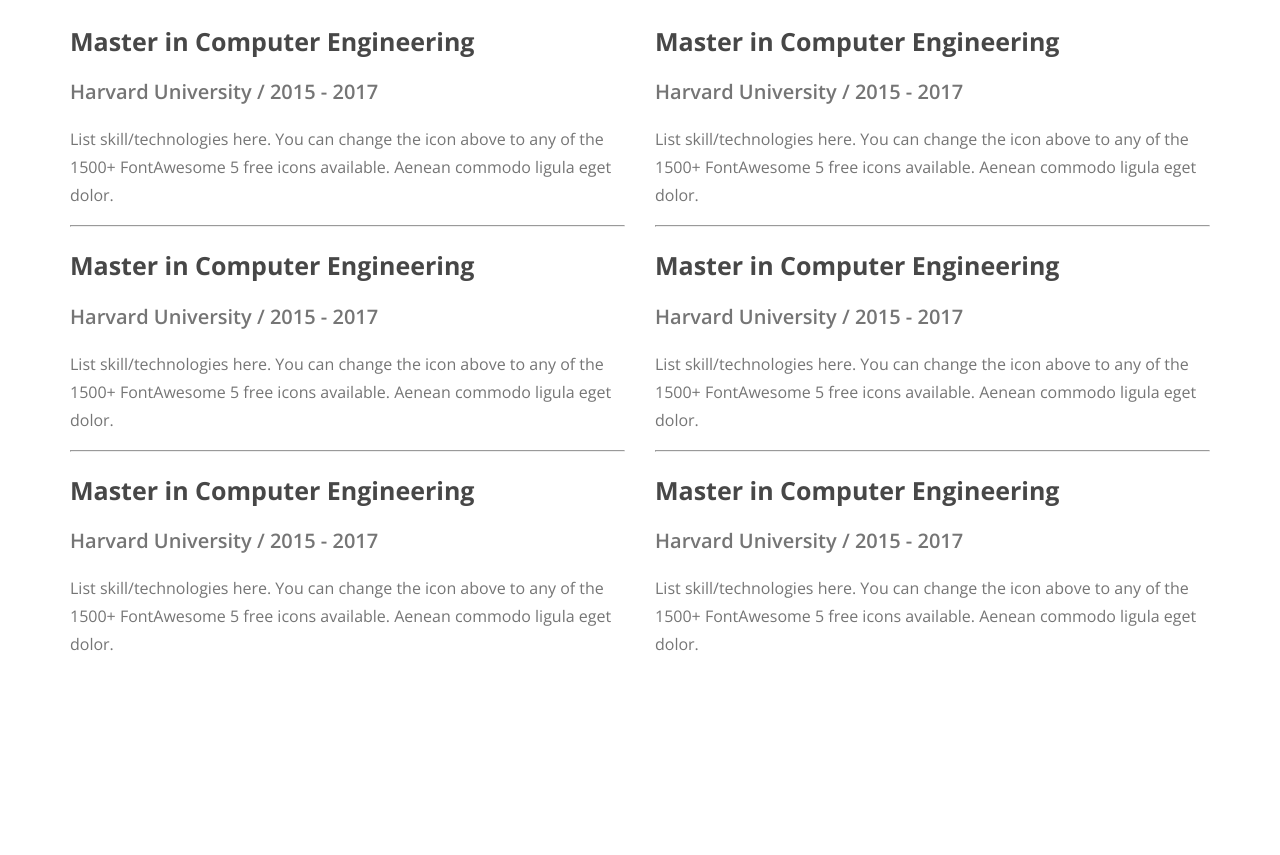
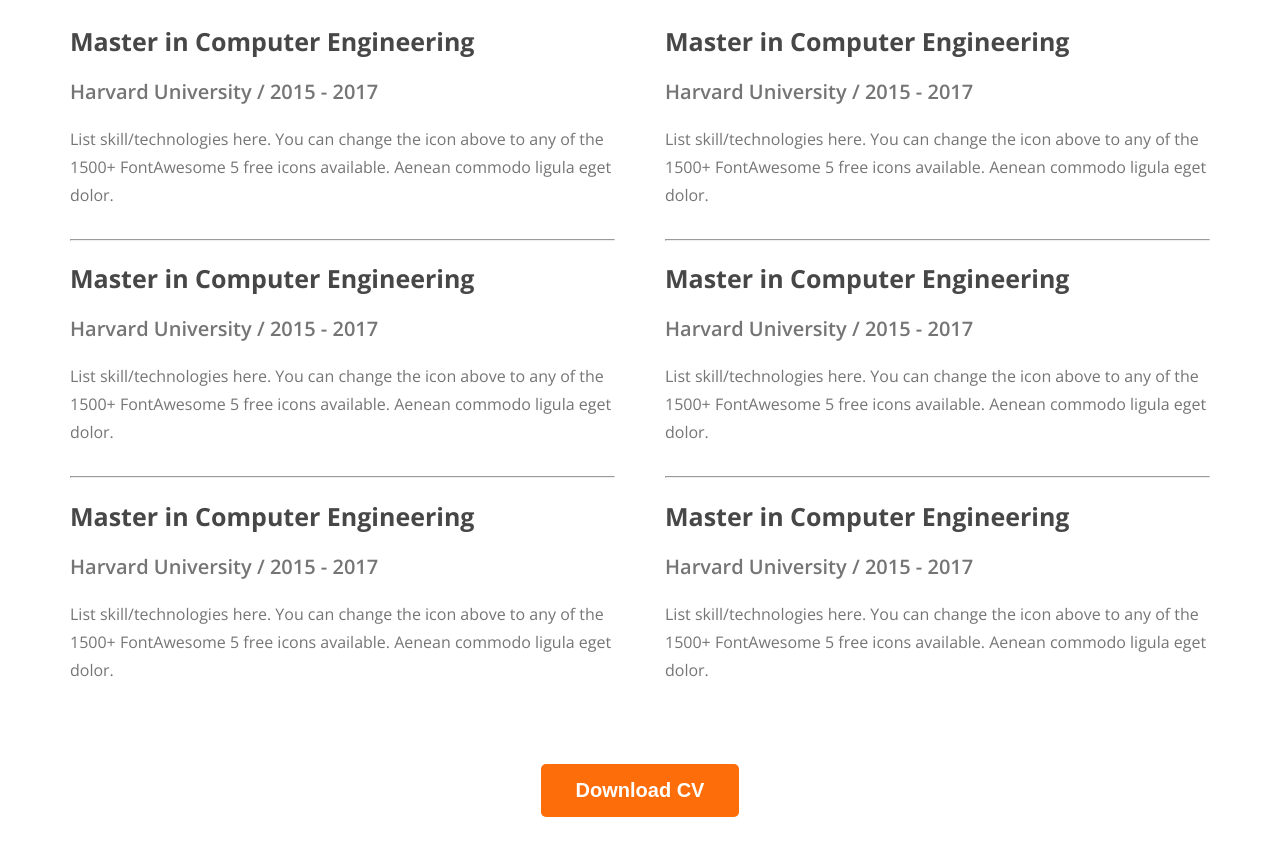
Before and after one commit to MRFTL/web-developer, a plain HTML site: page index.html in a window 1280 px wide. Shown: the part 2500-3355 px from the top of the page. Before the commit the page ends 3304 px from the top, so only its background shows below. Drawn offline with nearby package versions, Linux system fonts and the light colour scheme.

Commit message:
resume design finished

```diff
--- a/Styles/portfolio.css
+++ b/Styles/portfolio.css
@@ -187,25 +187,28 @@
 /* resume stuff */
 .resume-container {
     display: flex;
-    gap: 30px;
+    gap: 50px;
 }
 
 .resume-column-title {
     color: #474747;
     font-size: 30px;
     font-weight: 700;
+    margin-bottom: 30px;
 }
 
 .resume-item-title {
     color: #474747;
     font-size: 25px;
     font-weight: 700;
+    margin-bottom: 10px;
 }
 
 .resume-item-info {
     color: #757575;
     font-size: 20px;
     font-weight: 600;
+    margin-bottom: 20px;
 }
 
 .resume-item-description {
@@ -213,10 +216,16 @@
     font-size: 16px;
     font-weight: 400;
     line-height: 28px;
+    margin-bottom: 30px;
 }
 
 .resume-items{
     background:#FFF;
+}
+
+.download-cv{
+    text-align: center;
+    margin-top: 50px;
 }
 
 /* ids */
--- a/index.html
+++ b/index.html
@@ -143,7 +143,9 @@
                             to any of the 1500+ FontAwesome 5 free icons available. Aenean commodo ligula eget dolor.</p>
                     </div>
                 </div>
-
+            </div>
+            <div class="download-cv">
+                <button class="prime-button">Download CV</button>
             </div>
         </section>
 
```
